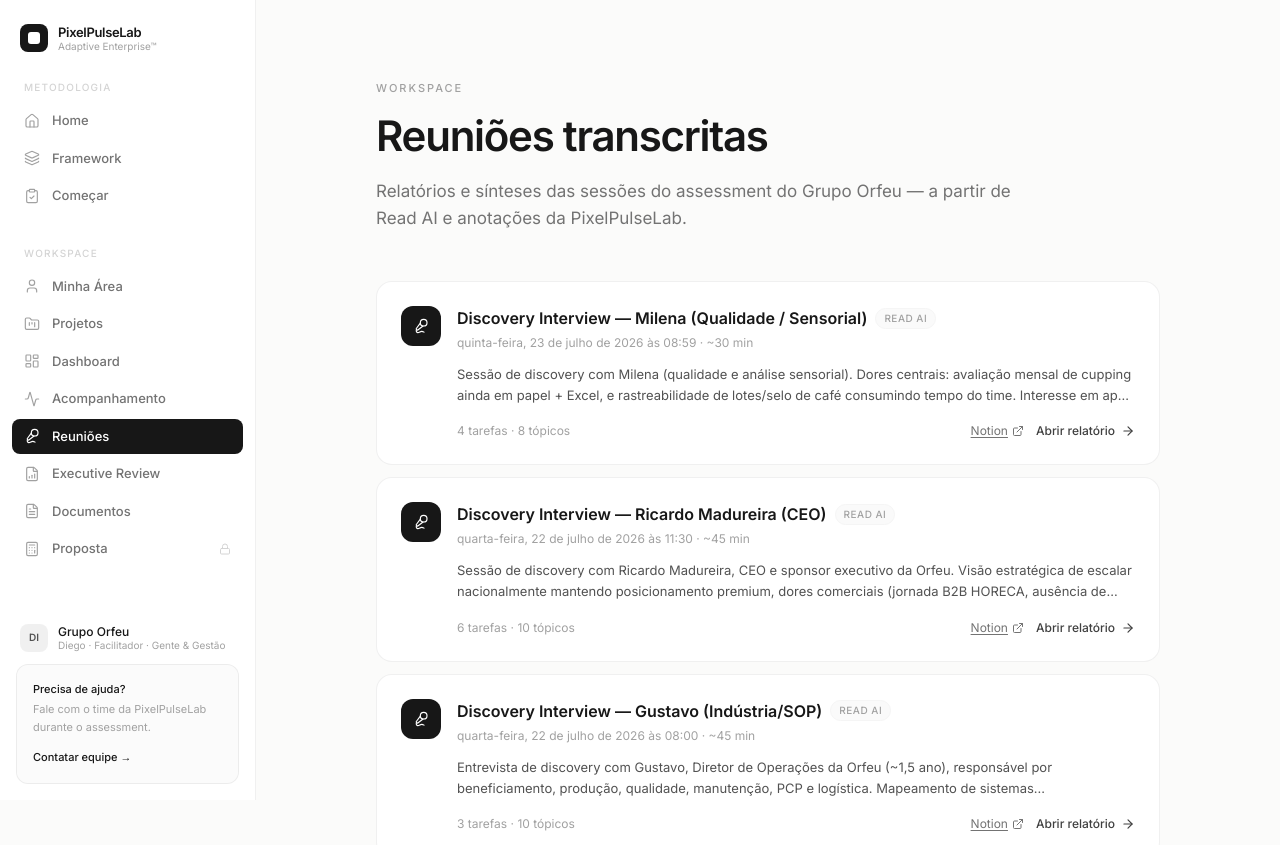
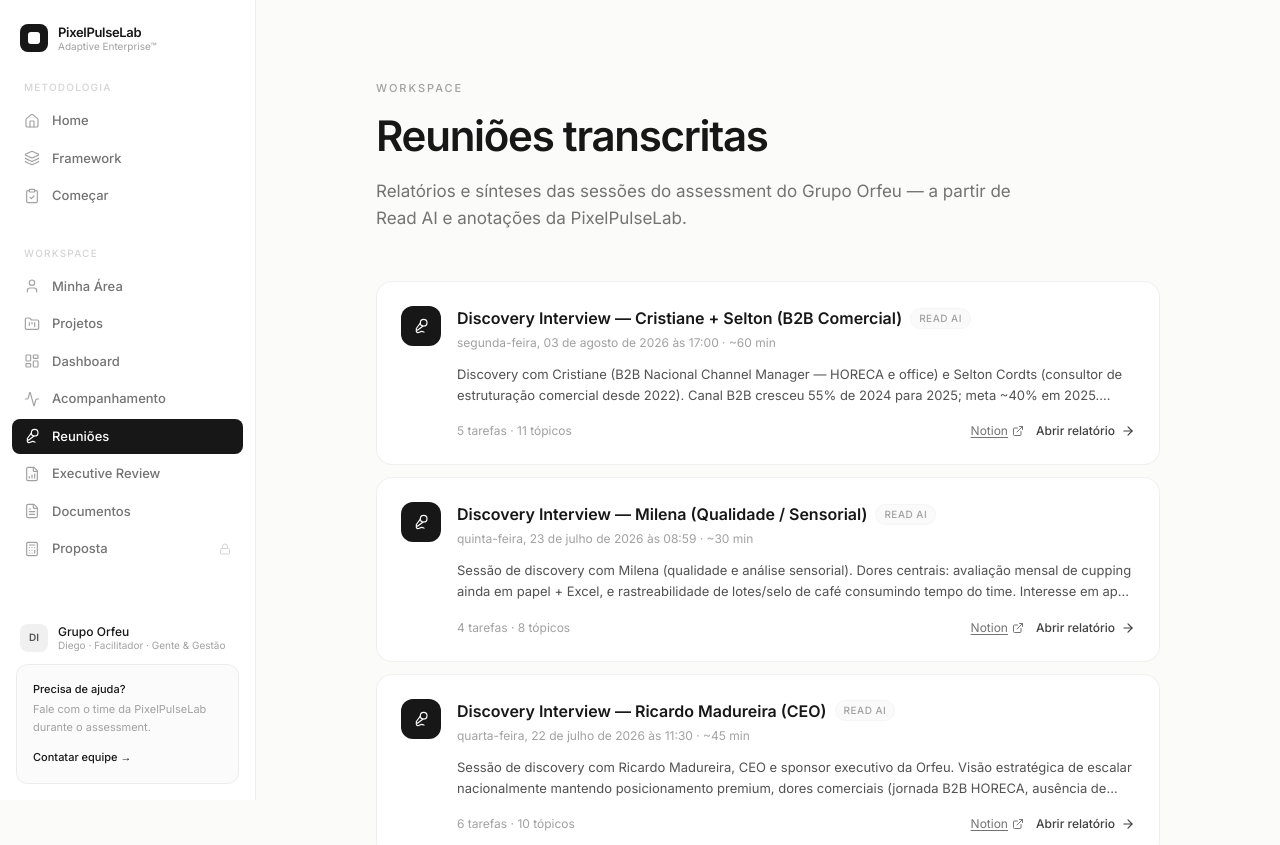
Before and after one commit to jrbj001/LP-, a Next.js app: page /en/adaptive/meetings in a window 1280 px wide. Shown: the top 845 px of the page. Built offline with nearby package versions, Linux system fonts and the light colour scheme.

Commit message:
feat(adaptive): incluir discovery Cristiane + Selton e atualizar contagem para 6 reuniões
Co-authored-by: Cursor <cursoragent@cursor.com>

```diff
--- a/src/components/adaptive/executive-review-data.ts
+++ b/src/components/adaptive/executive-review-data.ts
@@ -8,7 +8,7 @@ export const REVIEW_META = {
   status: 'preview' as const,
   assessmentsReceived: 8,
   assessmentsExpected: 15,
-  meetingsCompleted: 5,
+  meetingsCompleted: 6,
   projectsMapped: 31,
   areasMapped: 10,
 }
@@ -100,7 +100,7 @@ export const SEED_TO_CUP: SeedToCupStage[] = [
 export const CRITICAL_ALIGNMENT = {
   headline: 'O ponto crítico em comum',
   statement:
-    'As 8 vozes do assessment e as 5 reuniões discovery convergem para a mesma dor: sistemas que não conversam obrigam pessoas a serem a integração — redigitando, conciliando e correndo atrás do dado. O sintoma mais caro está na jornada comercial (order-to-delivery e faturamento B2B manuais, sem CRM), mas a causa é estrutural e atravessa todas as áreas. Por isso a entrega-mãe deste plano é o Adaptive Layer™: a camada que integra os sistemas existentes e devolve às pessoas o tempo que hoje se perde entre eles.',
+    'As 8 vozes do assessment e as 6 reuniões discovery convergem para a mesma dor: sistemas que não conversam obrigam pessoas a serem a integração — redigitando, conciliando e correndo atrás do dado. O sintoma mais caro está na jornada comercial (order-to-delivery e faturamento B2B manuais, sem CRM), mas a causa é estrutural e atravessa todas as áreas. Por isso a entrega-mãe deste plano é o Adaptive Layer™: a camada que integra os sistemas existentes e devolve às pessoas o tempo que hoje se perde entre eles.',
   ceo: {
     name: 'Ricardo Madureira · CEO',
     alignment: [
--- a/src/components/adaptive/meetings-data.ts
+++ b/src/components/adaptive/meetings-data.ts
@@ -20,6 +20,38 @@ export interface Meeting {
 }
 
 export const MEETINGS: Meeting[] = [
+  {
+    id: 'discovery-cristiane-selton-2026-08-03',
+    title: 'Discovery Interview — Cristiane + Selton (B2B Comercial)',
+    date: '2026-08-03T17:00:00-03:00',
+    duration: '~60 min',
+    source: 'Read AI',
+    reportUrl: 'https://app.notion.com/p/3b15615ab27481c5bbbceb43dff82c1d',
+    attendees: ['José Roberto', 'Cristiane', 'Selton Cordts'],
+    synopsis:
+      'Discovery com Cristiane (B2B Nacional Channel Manager — HORECA e office) e Selton Cordts (consultor de estruturação comercial desde 2022). Canal B2B cresceu 55% de 2024 para 2025; meta ~40% em 2025. Jornada comercial já mapeada no Miro (4 anos de trabalho conjunto), mas o order-to-delivery ainda é cheio de intervenções manuais — um back-office dedicado só a isso. Prioridade alinhada: Adaptive Layer™ focando order-to-delivery B2B. Contexto crítico: saída do Caio (inteligência) e app de jornada de vendas (Agenda, Funil, CRM, calculadora, faturamento) que ele integrou ao Protheus — Ricardo pediu que a Pixel avalie assumir a evolução.',
+    topics: [
+      'Papel de Cristiane: canal B2B Nacional (HORECA + office) · SP, RJ, Brasília e Minas',
+      'Crescimento 55% 2024→2025 · meta ~40% em 2025 · time enxuto e geografia grande',
+      'Selton: estruturação comercial, KPIs, rotina de vendedores e classificação de clientes',
+      'Jornada comercial completa mapeada no Miro (vendedor, barista, coordenação)',
+      'Order-to-delivery com intervenções manuais em cada etapa (financeiro + logística)',
+      'Dois canais de entrada: pedido do vendedor e pedido direto do PDV/cliente (Shopify etc.) → Protheus',
+      'Fechamento de mês caótico: números não integrados, consolidação por telefone',
+      'Visão Pixel: Adaptive Layer™ + quick wins · entrega = produto em produção e em uso',
+      'Saída do Caio e app de jornada de vendas (Agenda, Funil, CRM, pricing, faturamento)',
+      'App já integrado ao Protheus · propostas comerciais ainda manuais em Word/e-mail',
+      'Avaliar Pixel assumir a evolução do app como parte do order-to-delivery',
+    ],
+    tasks: [
+      { title: 'Enviar Miro do processo comercial (PDF) para José Roberto', owner: 'Cristiane' },
+      { title: 'Atualizar plano de trabalho com order-to-delivery B2B como foco principal', owner: 'José Roberto' },
+      { title: 'Trocar contatos por e-mail com Cristiane e Selton', owner: 'José Roberto' },
+      { title: 'Avaliar assumir a evolução do app de jornada de vendas (contexto Caio)', owner: 'PixelPulseLab' },
+      { title: 'Reportar bug de agenda/acesso da plataforma (relatado por Selton)', owner: 'PixelPulseLab' },
+    ],
+    clientId: 'orfeu',
+  },
   {
     id: 'discovery-milena-2026-07-23',
     title: 'Discovery Interview — Milena (Qualidade / Sensorial)',
--- a/src/components/adaptive/proposal-data.ts
+++ b/src/components/adaptive/proposal-data.ts
@@ -197,7 +197,7 @@ export const COMMERCIAL_TERMS = [
 ]
 
 export const ASSUMPTIONS = [
-  'Estimativas baseadas no assessment parcial (8/15 stakeholders + 5 discoveries); refinadas após o review final.',
+  'Estimativas baseadas no assessment parcial (8/15 stakeholders + 6 discoveries); refinadas após o review final.',
   'Ramp de 2–3 semanas para as regras customizadas do Protheus, conforme discovery com André.',
   'Custos de cloud, licenças e APIs de terceiros (ex.: LLM) não inclusos.',
   'Conciliação PagBrasil está fora do escopo — em desenvolvimento com outro fornecedor. O Adaptive Layer™ prevê ponto de integração com essa entrega quando concluída.',
```
